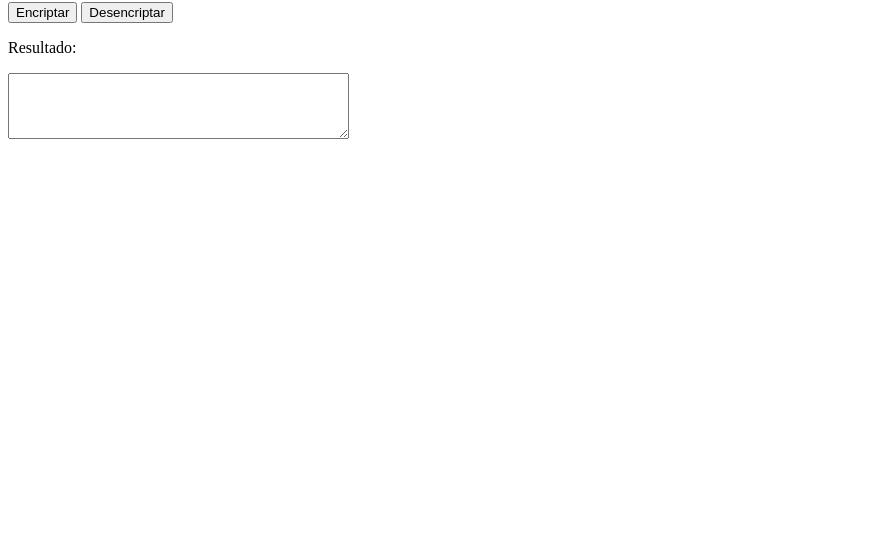
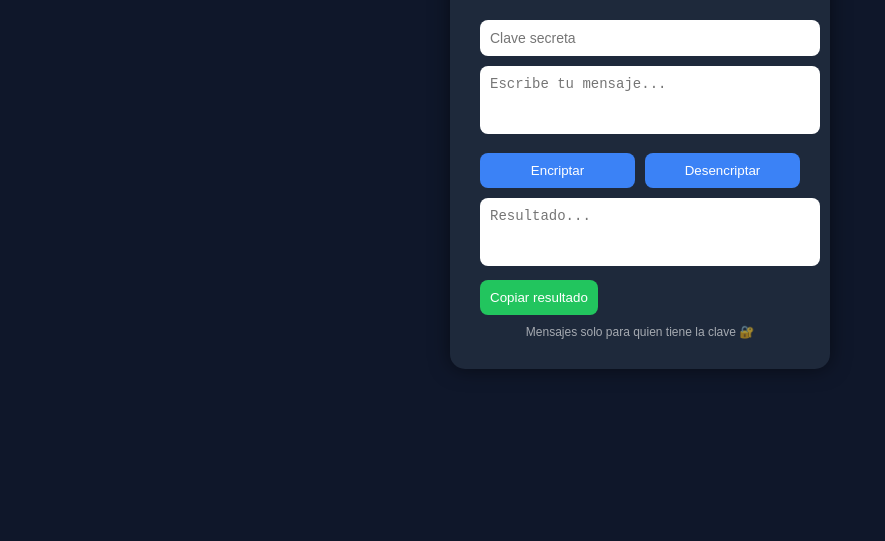
Before and after one commit to zeajavier7-bot/ENCRIPTADOR-MENSAJES, a plain HTML site: page index.html in a window 1280 px wide. Shown: the part 259-800 px from the top of the page, without its empty margins (0-885 px from the left). Drawn offline with Linux system fonts and the light colour scheme.

Commit message:
Improve UI for Love Code web app

```diff
--- a/index.html
+++ b/index.html
@@ -1,25 +1,109 @@
 <!DOCTYPE html>
-<html>
+<html lang="es">
 <head>
-  <title>Love Code 🔐</title>
+<meta charset="UTF-8">
+<title>Love Code 🔐</title>
+
+<style>
+body {
+  background: #0f172a;
+  color: white;
+  font-family: Arial, sans-serif;
+  display: flex;
+  justify-content: center;
+  align-items: center;
+  height: 100vh;
+  margin: 0;
+}
+
+.container {
+  background: #1e293b;
+  padding: 30px;
+  border-radius: 15px;
+  width: 320px;
+  box-shadow: 0 0 20px rgba(0,0,0,0.5);
+}
+
+h2 {
+  text-align: center;
+  margin-bottom: 20px;
+}
+
+input, textarea {
+  width: 100%;
+  margin-top: 10px;
+  padding: 10px;
+  border-radius: 8px;
+  border: none;
+  outline: none;
+  font-size: 14px;
+}
+
+textarea {
+  resize: none;
+}
+
+.buttons {
+  display: flex;
+  gap: 10px;
+  margin-top: 15px;
+}
+
+button {
+  flex: 1;
+  padding: 10px;
+  border: none;
+  border-radius: 8px;
+  background: #3b82f6;
+  color: white;
+  cursor: pointer;
+  transition: 0.3s;
+}
+
+button:hover {
+  background: #2563eb;
+}
+
+.copy {
+  margin-top: 10px;
+  background: #22c55e;
+}
+
+.copy:hover {
+  background: #16a34a;
+}
+
+.small {
+  text-align: center;
+  font-size: 12px;
+  margin-top: 10px;
+  opacity: 0.6;
+}
+</style>
 </head>
+
 <body>
 
-<h2>Love Code 🔐</h2>
+<div class="container">
+  <h2>Love Code 🔐</h2>
 
-<p>Clave:</p>
-<input type="text" id="clave">
+  <input type="text" id="clave" placeholder="Clave secreta">
 
-<p>Mensaje:</p>
-<textarea id="mensaje" rows="4" cols="40"></textarea>
+  <textarea id="mensaje" rows="3" placeholder="Escribe tu mensaje..."></textarea>
 
-<br><br>
+  <div class="buttons">
+    <button onclick="encriptar()">Encriptar</button>
+    <button onclick="desencriptar()">Desencriptar</button>
+  </div>
 
-<button onclick="encriptar()">Encriptar</button>
-<button onclick="desencriptar()">Desencriptar</button>
+  <textarea id="resultado" rows="3" placeholder="Resultado..."></textarea>
 
-<p>Resultado:</p>
-<textarea id="resultado" rows="4" cols="40"></textarea>
+  <button class="copy" onclick="copiar()">Copiar resultado</button>
+
+  <div class="small">
+    Mensajes solo para quien tiene la clave 🔐
+  </div>
+</div>
 
 <script>
 function encriptar() {
@@ -47,6 +131,13 @@ function desencriptar() {
 
   document.getElementById("resultado").value = resultado;
 }
+
+function copiar() {
+  let resultado = document.getElementById("resultado");
+  resultado.select();
+  document.execCommand("copy");
+  alert("Copiado 😏");
+}
 </script>
 
 </body>
```
